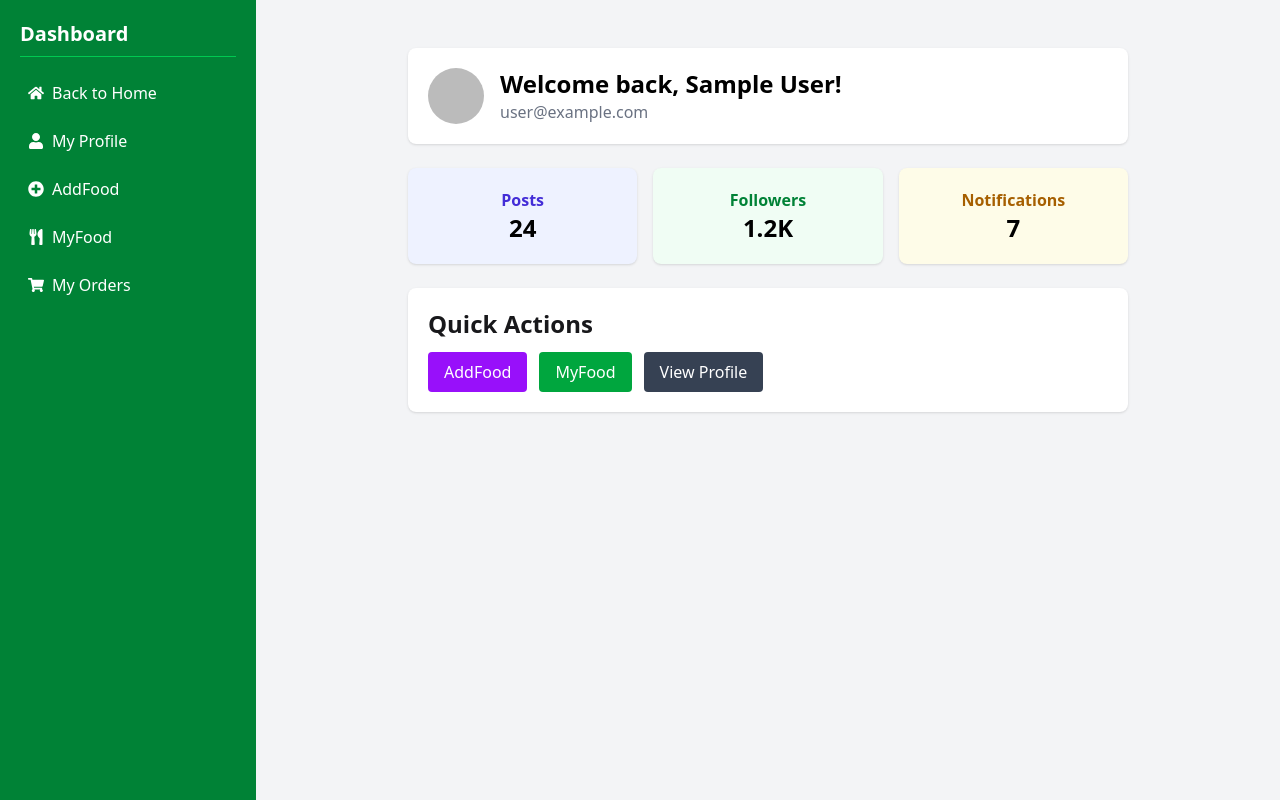
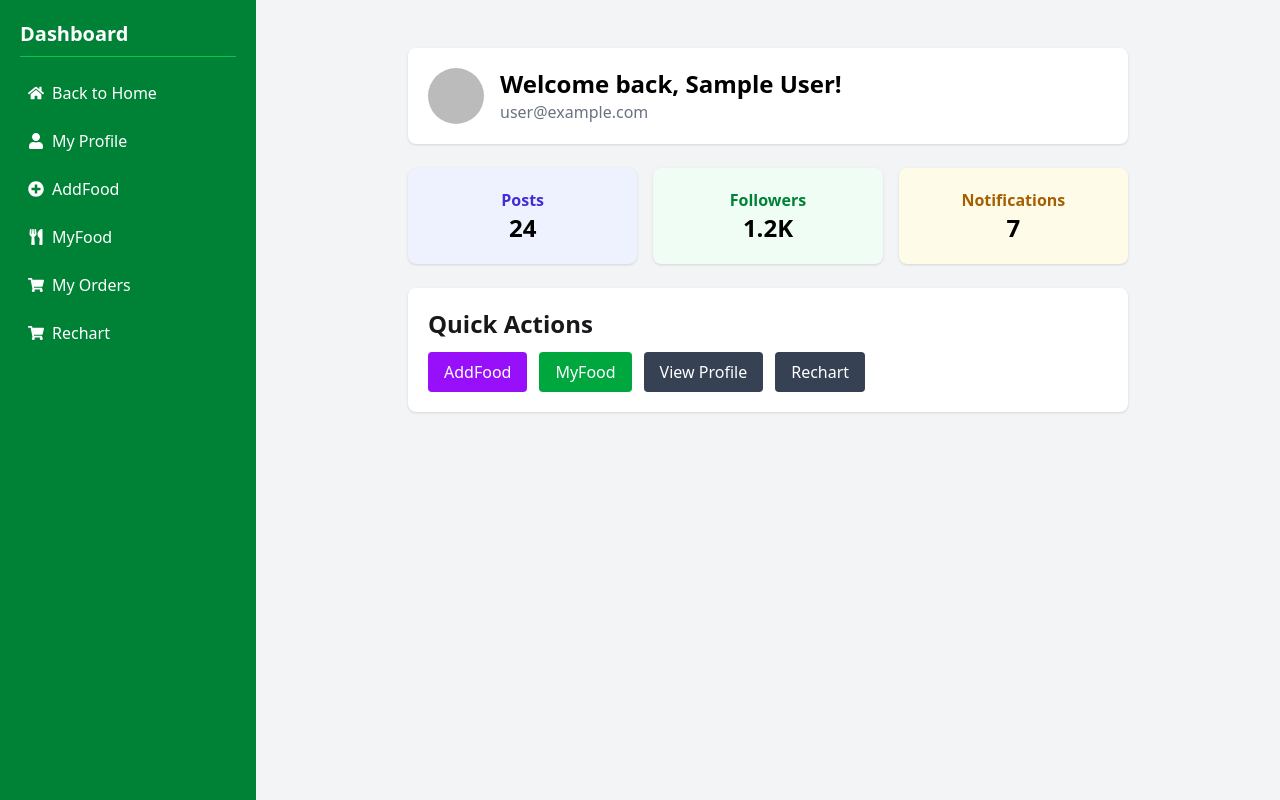
Before and after one commit to shiuly-28/management-restaurant, a React (Vite) app in the folder client/: page /dashboard in a window 1280 px wide. Built offline with nearby package versions, Linux system fonts and the light colour scheme; no server answers; sample sign-in values are in the browser's storage.

Commit message:
new page implement rechart

```diff
--- /dev/null
+++ b/client/src/Dashboard/DashboardAnalytics/DashboardAnalytics.jsx
@@ -0,0 +1,11 @@
+import React from 'react';
+
+const DashboardAnalytics = () => {
+    return (
+        <div>
+            <h1>DashboardAnalytics</h1>
+        </div>
+    );
+};
+
+export default DashboardAnalytics;
--- a/client/src/Dashboard/DashboardHome.jsx
+++ b/client/src/Dashboard/DashboardHome.jsx
@@ -54,6 +54,9 @@ const DashboardHome = () => {
                     <Link to="/dashboard/myProfile" className="bg-gray-700 text-white px-4 py-2 rounded hover:bg-gray-800">
                         View Profile
                     </Link>
+                    <Link to="/dashboard/analytics" className="bg-gray-700 text-white px-4 py-2 rounded hover:bg-gray-800">
+                        Rechart
+                    </Link>
                 </div>
             </div>
         </div>
--- a/client/src/layOut/DashboardLayOut.jsx
+++ b/client/src/layOut/DashboardLayOut.jsx
@@ -35,6 +35,11 @@ const DashboardLayout = () => {
                             <FaShoppingCart /> My Orders
                         </Link>
                     </li>
+                    <li>
+                        <Link to="/dashboard/analytics" className="flex items-center gap-2 hover:bg-green-600 p-2 rounded">
+                            <FaShoppingCart /> Rechart
+                        </Link>
+                    </li>
                 </ul>
             </div>
 
--- a/client/src/router/router.jsx
+++ b/client/src/router/router.jsx
@@ -22,6 +22,7 @@ import AddFood from '../Dashboard/AddFood';
 import MyFood from '../Dashboard/myFood';
 import MyOrders from '../Dashboard/MyOrders';
 import RestaurantMenu from '../Pages/RestaurantMenu/RestaurantMenu';
+import DashboardAnalytics from '../Dashboard/DashboardAnalytics/DashboardAnalytics';
 
 
 // import Testimonials from '../Pages/Testimonials';
@@ -117,6 +118,10 @@ const router = createBrowserRouter([
                     <MyOrders></MyOrders>
                 </PrivateRoute>
             },
+            {
+                path: "analytics",
+                element: <DashboardAnalytics></DashboardAnalytics>
+            }
 
         ]
     },
```
